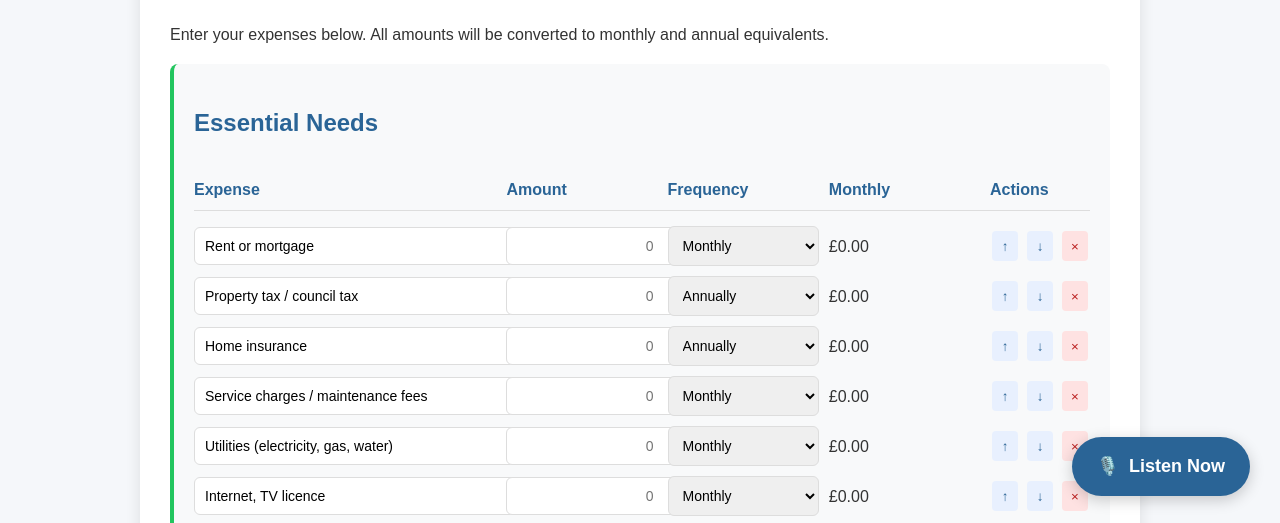
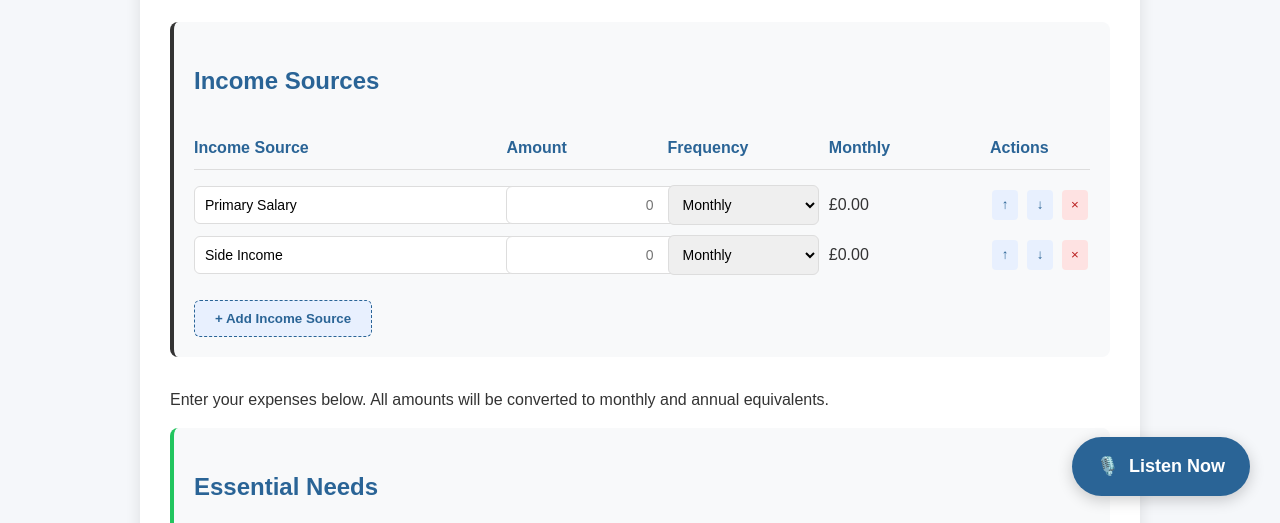
Before and after one commit to amitoolatepodcast-lang/dream-life-calculator, a plain HTML site: page index.html in a window 1280 px wide. Shown: the part 274-797 px from the top of the page. Drawn offline with Linux system fonts and the light colour scheme.

Commit message:
Update index.html

```diff
--- a/index.html
+++ b/index.html
@@ -1,6 +1,11 @@
 <!DOCTYPE html>
 <html lang="en">
 <head>
+    <script>
+  if (window.location.hostname === "amitoolatepodcast-lang.github.io") {
+    window.location.href = "https://calculator.amitoolatepodcast.com";
+  }
+</script>
     <meta charset="UTF-8">
     <meta name="viewport" content="width=device-width, initial-scale=1.0">
     <title>Complete Lifestyle Cost Calculator</title>
@@ -415,6 +420,9 @@
             font-size: 0.9em;
         }
 
+        .multiplier-badge {
+            /* Just keep the other styles */
+        }
         /* Validation message */
         #validation-message {
             display: none;
@@ -523,6 +531,15 @@
                 width: 200px;
                 left: 50%;
                 transform: translateX(-50%);
+            }
+            /* Income section specific styles */
+            .category-section.income {
+                border-left-color: #4f46e5;
+                background-color: #f5f3ff;
+            }
+
+            #net-difference {
+                font-weight: bold;
             }
         }
     </style>
@@ -538,7 +555,57 @@
             Listen to Podcast 🎧
         </a>
     </div>
-
+<div class="category-section income" style="margin-top: 20px;">
+    <div class="category-header">
+        <h2>Income Sources</h2>
+    </div>
+    <div class="expense-header">
+        <div>Income Source</div>
+        <div>Amount</div>
+        <div>Frequency</div>
+        <div>Monthly</div>
+        <div>Actions</div>
+    </div>
+
+    <!-- Pre-loaded Income Sources -->
+    <div class="expense-grid" data-category="income">
+        <div><input type="text" class="expense-name" value="Primary Salary"></div>
+        <div><input type="number" class="amount" placeholder="0"></div>
+        <div>
+            <select class="frequency">
+                <option value="monthly" selected>Monthly</option>
+                <option value="annually">Annually</option>
+                <option value="weekly">Weekly</option>
+            </select>
+        </div>
+        <div class="monthly">£0.00</div>
+        <div class="action-buttons">
+            <button class="action-btn move-up">↑</button>
+            <button class="action-btn move-down">↓</button>
+            <button class="action-btn del-row">×</button>
+        </div>
+    </div>
+
+    <div class="expense-grid" data-category="income">
+        <div><input type="text" class="expense-name" value="Side Income"></div>
+        <div><input type="number" class="amount" placeholder="0"></div>
+        <div>
+            <select class="frequency">
+                <option value="monthly" selected>Monthly</option>
+                <option value="annually">Annually</option>
+                <option value="weekly">Weekly</option>
+            </select>
+        </div>
+        <div class="monthly">£0.00</div>
+        <div class="action-buttons">
+            <button class="action-btn move-up">↑</button>
+            <button class="action-btn move-down">↓</button>
+            <button class="action-btn del-row">×</button>
+        </div>
+    </div>
+
+    <button class="add-row-btn" data-category="income">+ Add Income Source</button>
+</div>
     <p>Enter your expenses below. All amounts will be converted to monthly and annual equivalents.</p>
         <!-- NEEDS SECTION -->
         <div class="category-section needs">
@@ -1106,6 +1173,9 @@
         </div>
 
         <div class="button-group">
+    <!-- PRO FEATURE: Export to CSV -->
+    <!-- (Will add export button next to Save Scenario) -->
+
     <button id="validate" class="btn">Validate Inputs</button>
     <button id="reset" class="btn">Reset All</button>
     <button id="save" class="btn btn-secondary">Save Scenario</button>
@@ -1115,6 +1185,7 @@
 <div id="validation-message" style="display:none; margin-top:10px; padding:10px; background:#fff3cd; border-radius:4px;"></div>
 
 <div id="saved-scenarios" style="margin-top:20px; display:none;">
+    <!-- PRO FEATURE: Scenario Comparison Tool -->
     <h3>Saved Scenarios</h3>
     <div id="scenarios-list"></div>
 </div>
@@ -1158,8 +1229,35 @@
                 <span>Total Annual Cost:</span>
                 <span id="grand-annual">£0.00</span>
             </div>
+            <div class="total-row" style="border-top: 2px solid #4f46e5; padding-top: 15px;">
+                <span>Total Monthly Income:</span>
+                <span id="income-total">£0.00</span>
+            </div>
+            <div class="annual-row">
+                <span>Annual Income:</span>
+                <span id="income-annual">£0.00</span>
+            </div>
+            <div class="total-row" style="color: #4f46e5;">
+                <span>Net Monthly Difference (Income - Expenses):</span>
+                <span id="net-difference">£0.00</span>
+            </div>
+
         </div>
-
+            <div class="total-row" style="border-top: 2px solid #8b5cf6;">
+                <span>Your Savings Rate:</span>
+                <span id="savings-rate">0%</span>
+            </div>
+            <div style="text-align: center; margin: 25px 0;">
+                <button onclick="showProTeaser()" class="btn"
+                        style="background: linear-gradient(135deg, #8b5cf6, #4f46e5);">
+                    ✨ Unlock Advanced Projections (Coming Soon)
+                </button>
+                </div>
+                <script>
+                function showProTeaser() {
+                alert("Pro Version Will Include:\n\n• Custom retirement age planning\n• Tax optimization scenarios\n• Priority support");
+                }
+                </script>
         <!-- RETIREMENT CALCULATOR -->
 <div class="retirement-section">
     <h3>Retirement Savings Target</h3>
@@ -1173,14 +1271,16 @@
     <p>Based on your annual spending of <strong id="retirement-base">£0.00</strong>, you'll need:</p>
 
     <!-- Multiplier Buttons -->
-    <div class="multiplier-display" style="margin-bottom: 25px;">
+    <!-- PRO FEATURE: Custom Retirement Multiplier Slider -->
+    <!-- (Will replace static buttons with dynamic input) -->
+     <div class="multiplier-display" style="margin-bottom: 25px;">
         <div class="multiplier-badge active">
-            <h4>20× Multiple <span class="tooltip"><span class="tooltip-icon">?</span><span class="tooltiptext">Based on the 4% rule, this would provide £1 for every £25 saved. A more conservative estimate.</span></span></h4>
+            <h4>20× Multiple <span class="tooltip"><span class="tooltip-icon">?</span><span class="tooltiptext">A 5% withdrawal rate. This aggressive approach assumes higher risk or shorter retirement. £1 annually for every £20 saved.</span></span></h4>
             <p id="retirement-20">£0.00</p>
             <small>Conservative estimate</small>
         </div>
         <div class="multiplier-badge">
-            <h4>25× Multiple <span class="tooltip"><span class="tooltip-icon">?</span><span class="tooltiptext">Based on the 4% rule, this would provide £1 for every £25 saved. The standard recommendation for retirement planning.</span></span></h4>
+            <h4>25× Multiple <span class="tooltip"><span class="tooltip-icon">?</span><span class="tooltiptext">Based on the 4% rule (Trinity Study). £1 annually for every £25 saved. Adjust for inflation.</span></span></h4>
             <p id="retirement-25">£0.00</p>
             <small>Recommended target</small>
         </div>
@@ -1260,6 +1360,9 @@
 
     <script>
         document.addEventListener('DOMContentLoaded', function() {
+            // Debugging: Log feature usage (visible in console only)
+            console.log('Calculator loaded. Future paid features mapped.');
+
             // PERFECT FREQUENCY CONVERSIONS
             function convertToMonthly(amount, frequency) {
                 amount = parseFloat(amount) || 0;
@@ -1376,8 +1479,9 @@
                 let needsTotal = 0;
                 let wantsTotal = 0;
                 let futureTotal = 0;
-
-                // Process all expense rows
+                let incomeTotal = 0;
+
+                    // Process all expense rows
                 document.querySelectorAll('.expense-grid').forEach(row => {
                     const amount = parseFloat(row.querySelector('.amount').value) || 0;
                     const frequency = row.querySelector('.frequency').value;
@@ -1393,6 +1497,20 @@
                     else if (category === 'wants') wantsTotal += monthlyAmount;
                     else if (category === 'future') futureTotal += monthlyAmount;
                 });
+                // Calculate income totals
+                document.querySelectorAll('.expense-grid[data-category="income"]').forEach(row => {
+                    const amount = parseFloat(row.querySelector('.amount').value) || 0;
+                    const frequency = row.querySelector('.frequency').value;
+                    const monthlyDisplay = row.querySelector('.monthly');
+
+                    const monthlyAmount = convertToMonthly(amount, frequency);
+                    monthlyDisplay.textContent = formatCurrency(monthlyAmount);
+                    incomeTotal += monthlyAmount;
+                });
+                // Calculate savings rate (after incomeTotal is calculated)
+                    const savingsRate = (futureTotal / incomeTotal * 100).toFixed(1);
+                    document.getElementById('savings-rate').textContent =
+        `               ${isNaN(savingsRate) ? '0' : savingsRate}%`;
 
                 // Calculate annual totals
                 const grandTotal = needsTotal + wantsTotal + futureTotal;
@@ -1408,6 +1526,14 @@
                 document.getElementById('wants-annual').textContent = formatCurrency(wantsTotal * 12);
                 document.getElementById('future-annual').textContent = formatCurrency(futureTotal * 12);
                 document.getElementById('grand-annual').textContent = formatCurrency(grandAnnual);
+
+                document.getElementById('income-total').textContent = formatCurrency(incomeTotal);
+                document.getElementById('income-annual').textContent = formatCurrency(incomeTotal * 12);
+
+                // Calculate net difference
+                const netDifference = incomeTotal - grandTotal;
+                document.getElementById('net-difference').textContent = formatCurrency(netDifference);
+                document.getElementById('net-difference').style.color = netDifference >= 0 ? '#22c55e' : '#ef4444';
 
                 // Update retirement calculator
                 calculateRetirement(grandAnnual);
@@ -1501,12 +1627,14 @@
             document.getElementById('clear-scenarios').addEventListener('click', clearScenarios);
 
             // Multiplier badge click handlers
+            /*
             document.querySelectorAll('.multiplier-badge').forEach(badge => {
                 badge.addEventListener('click', function() {
                     document.querySelectorAll('.multiplier-badge').forEach(b => b.classList.remove('active'));
                     this.classList.add('active');
                 });
             });
+            */
 
             // Initial calculation
             calculateTotals();
```
